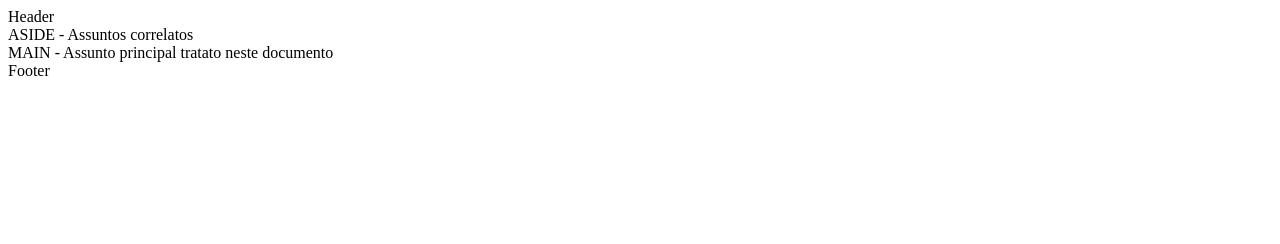
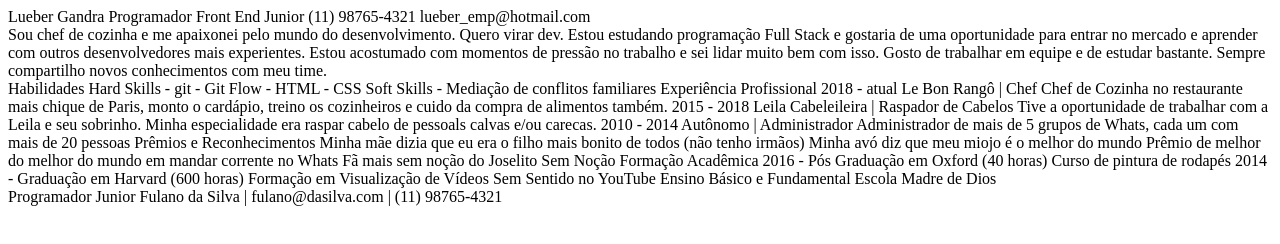
Before and after one commit to lueberGandra/tn14-pratica-001, a plain HTML site: page index.html in a window 1280 px wide. Drawn offline with Linux system fonts and the light colour scheme.

Commit message:
feature: conteudo de exemplo

```diff
--- a/index.html
+++ b/index.html
@@ -3,21 +3,67 @@
 <head>
   <meta charset="UTF-8">
   <meta name="viewport" content="width=device-width, initial-scale=1.0">
-    <meta name="description" content="Curriculo Lueber, Desenvolvedor Web Junior">
-    <title>Curriculo Lueber Gandra</title>
+  <title>Currículo</title>
 </head>
 <body>
   <header>
-        Header
+    Lueber Gandra
+    Programador Front End Junior
+    (11) 98765-4321
+    lueber_emp@hotmail.com
   </header>
   <aside>
-        ASIDE - Assuntos correlatos
+    Sou chef de cozinha e me apaixonei pelo mundo do desenvolvimento. Quero virar dev.
+    Estou estudando programação Full Stack e gostaria de uma oportunidade para entrar no mercado e aprender com outros desenvolvedores mais experientes.
+    Estou acostumado com momentos de pressão no trabalho e sei lidar muito bem com isso. Gosto de trabalhar em equipe e de estudar bastante. Sempre compartilho novos conhecimentos com meu time.
   </aside>
   <main>
-        MAIN - Assunto principal tratato neste documento
+    Habilidades
+
+    Hard Skills
+
+    - git
+    - Git Flow
+    - HTML
+    - CSS
+
+    Soft Skills
+
+    - Mediação de conflitos familiares
+
+    Experiência Profissional
+
+    2018 - atual
+    Le Bon Rangô | Chef
+    Chef de Cozinha no restaurante mais chique de Paris, monto o cardápio, treino os cozinheiros e cuido da compra de alimentos também.
+
+    2015 - 2018
+    Leila Cabeleileira | Raspador de Cabelos
+    Tive a oportunidade de trabalhar com a Leila e seu sobrinho. Minha especialidade era raspar cabelo de pessoals calvas e/ou carecas.
+
+    2010 - 2014
+    Autônomo | Administrador
+    Administrador de mais de 5 grupos de Whats, cada um com mais de 20 pessoas
+
+    Prêmios e Reconhecimentos
+    Minha mãe dizia que eu era o filho mais bonito de todos (não tenho irmãos)
+    Minha avó diz que meu miojo é o melhor do mundo
+    Prêmio de melhor do melhor do mundo em mandar corrente no Whats
+    Fã mais sem noção do Joselito Sem Noção
+
+    Formação Acadêmica
+
+    2016 - Pós Graduação em Oxford (40 horas)
+    Curso de pintura de rodapés
+
+    2014 - Graduação em Harvard (600 horas)
+    Formação em Visualização de Vídeos Sem Sentido no YouTube
+
+    Ensino Básico e Fundamental
+    Escola Madre de Dios
   </main>
   <footer>
-        Footer
+    Programador Junior Fulano da Silva | fulano@dasilva.com | (11) 98765-4321
   </footer>
 </body>
 </html>
```
Lines whose indentation alone changed are shown as unchanged.
